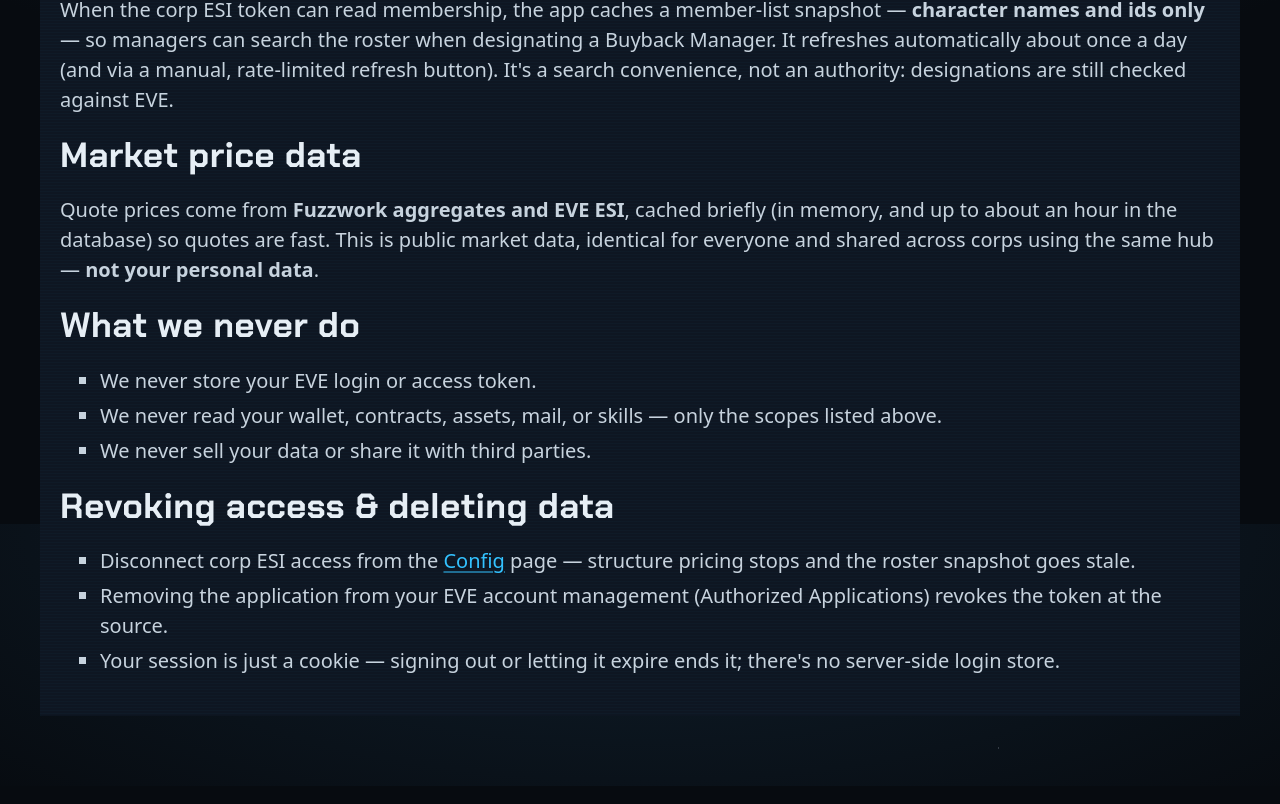
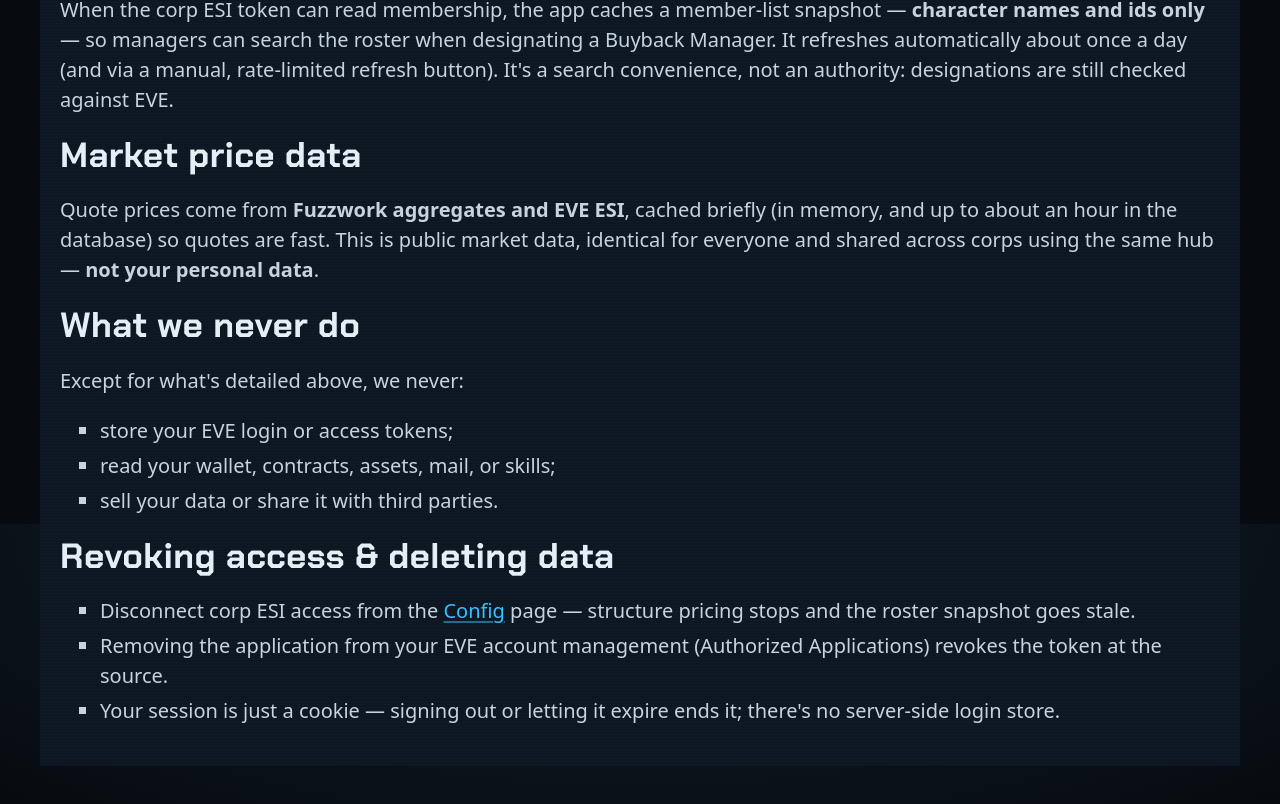
Before and after one commit to chason/eve-buyback, a React (Vite) app in the folder frontend/: page /privacy in a window 1280 px wide. Shown: the part 1076-1880 px from the top of the page. Built offline with nearby package versions, Linux system fonts and the light colour scheme; no server answers.

Commit message:
docs(ui): caveat 'what we never do' with 'except for what's detailed above' (#112)

```diff
--- a/frontend/src/pages/Privacy.tsx
+++ b/frontend/src/pages/Privacy.tsx
@@ -123,13 +123,11 @@ export default function Privacy() {
 
         <section>
           <h2>What we never do</h2>
+          <p>Except for what&apos;s detailed above, we never:</p>
           <ul>
-            <li>We never store your EVE login or access token.</li>
-            <li>
-              We never read your wallet, contracts, assets, mail, or skills — only the
-              scopes listed above.
-            </li>
-            <li>We never sell your data or share it with third parties.</li>
+            <li>store your EVE login or access tokens;</li>
+            <li>read your wallet, contracts, assets, mail, or skills;</li>
+            <li>sell your data or share it with third parties.</li>
           </ul>
         </section>
 
```
